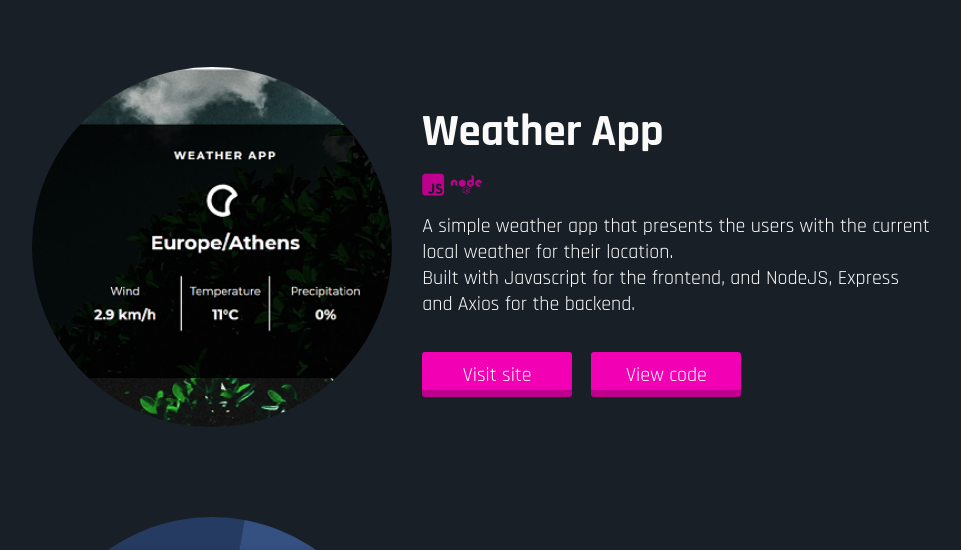
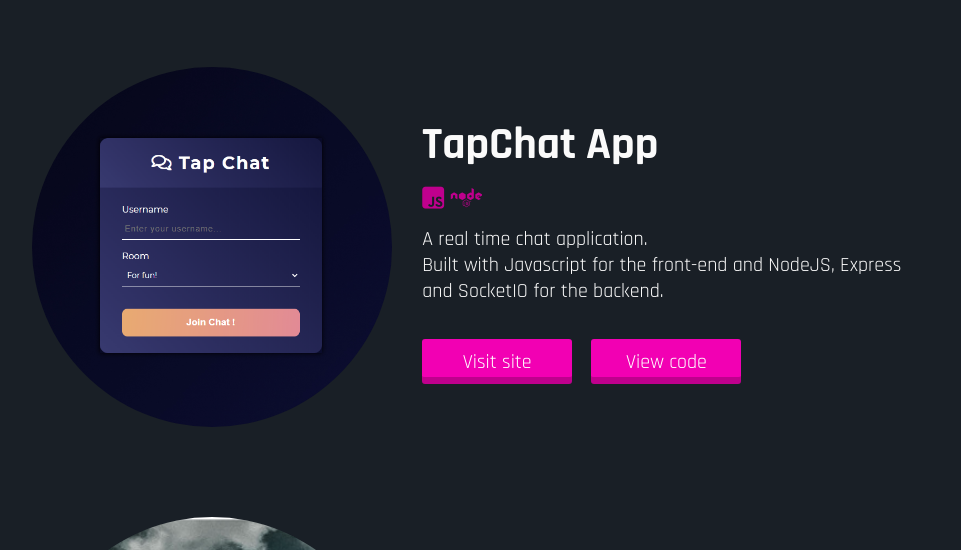
Before and after one commit to nikostzam/portfolio, a website: page dist/index.html in a window 1280 px wide. Shown: the part 2115-2665 px from the top of the page, without its empty margins (167-1128 px from the left). Drawn offline with nearby package versions, Linux system fonts and the light colour scheme.

Commit message:
'project'

```diff
--- a/dist/index.html
+++ b/dist/index.html
@@ -95,6 +95,28 @@
             </div>
     </div>
 </div>
+            <div class="project-container">
+                <div class="image-container">
+                    <img class="image" src="./images/project4.png" alt="">
+                </div>
+            <div class="description-container">
+                <div class="project-title">
+                    <h2>TapChat App</h2>
+                </div>
+                <div class="icons">
+                    <i class="fab fa-js-square"></i>
+                    <i class="fab fa-node"></i>
+                </div>
+                <div class="project-description">
+                    <p>A real time chat application.</p>
+                    <p>Built with Javascript for the front-end and NodeJS, Express and SocketIO for the backend.</p>
+                </div>
+                <div class="visit-buttons">
+                    <a href="https://tap-chat.herokuapp.com/" target="_blank"target="_blank" class="button">Visit site</a>
+                    <a href="https://github.com/nikostzam/chat-app" target="_blank" class="button">View code</a>
+                </div>
+            </div>
+            </div>
             <div class="project-container">
                         <div class="image-container">
                             <img class="image" src="./images/project1.png" alt="">
```
Also changed, not shown: dist/images/project4.png (added).
